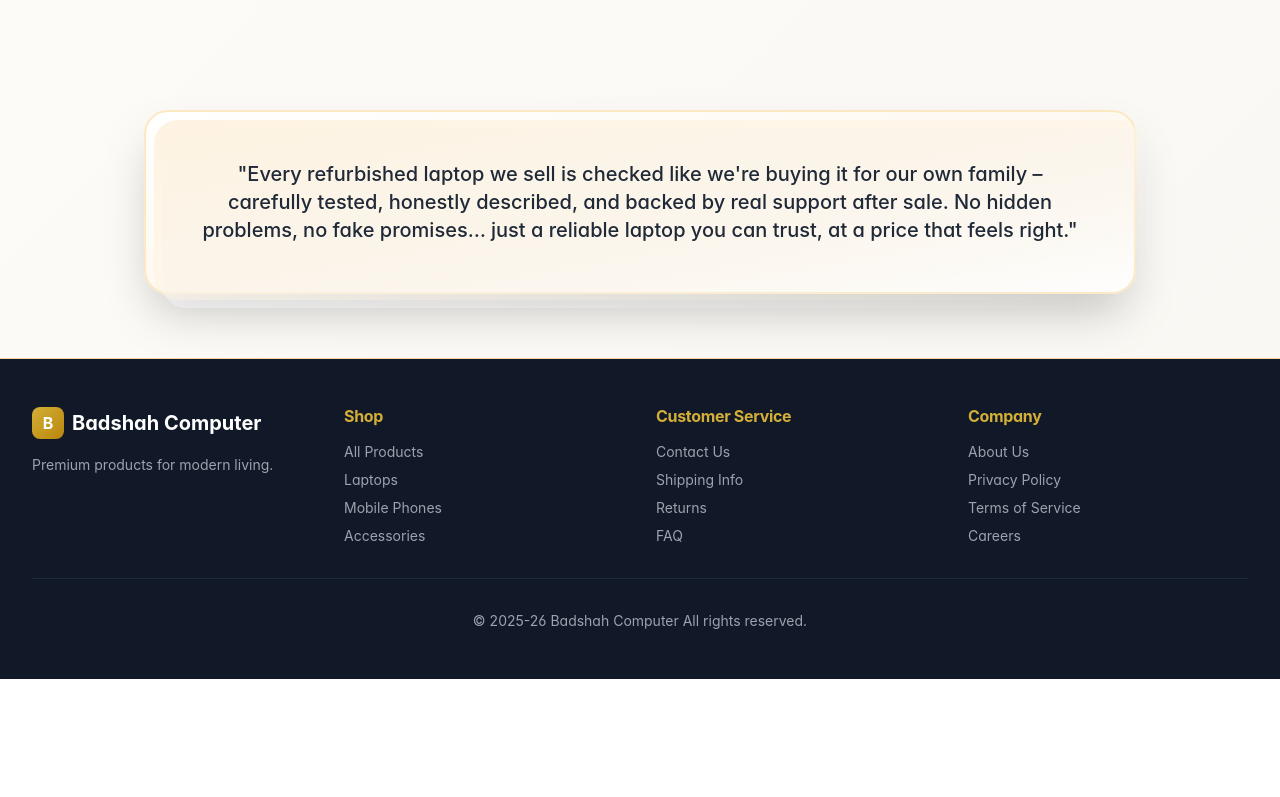
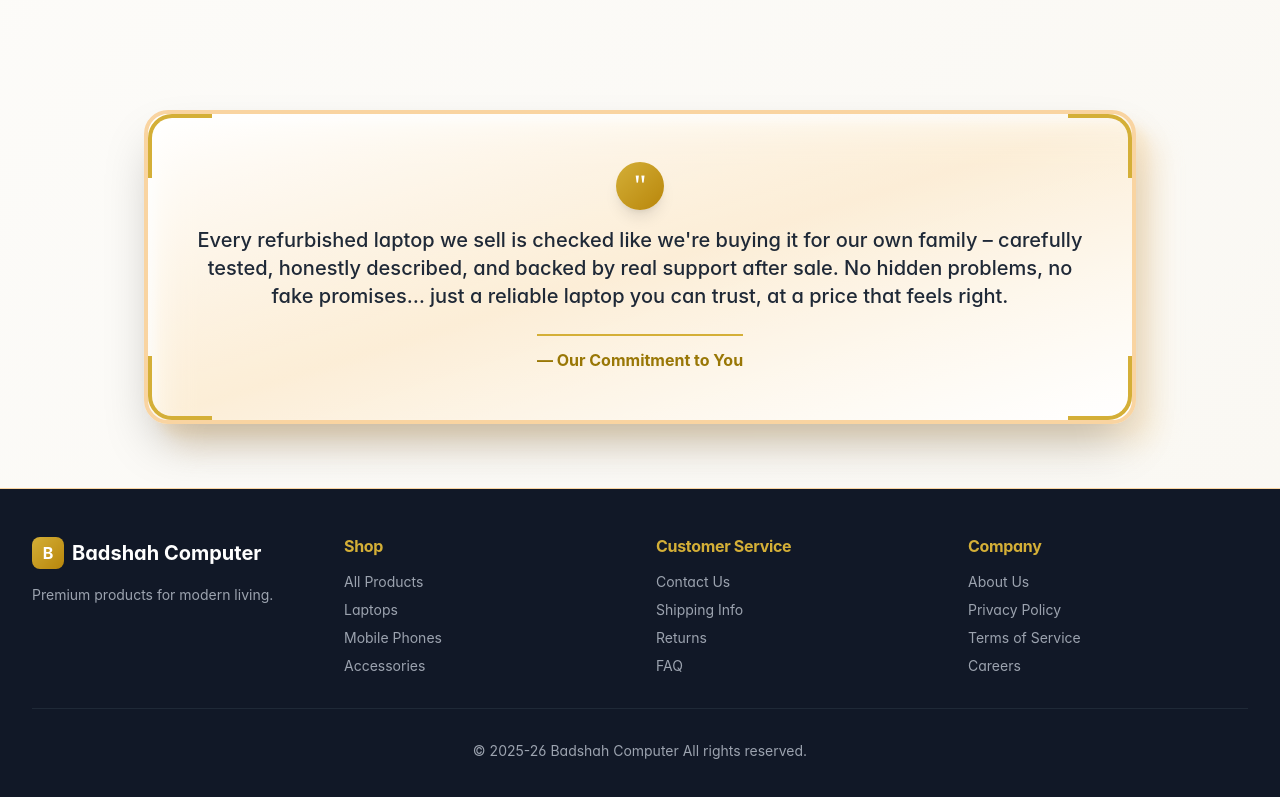
Before and after one commit to pkraaz824-HIREGO/Qumrul-, a React (Vite) app: page / in a window 1280 px wide. Shown: the part 2337-3134 px from the top of the page. Before the commit the page ends 3016 px from the top, so only its background shows below. Built offline with nearby package versions, Linux system fonts and the light colour scheme.

Commit message:
Resize trust message box to medium size

```diff
--- a/src/pages/HomePage.jsx
+++ b/src/pages/HomePage.jsx
@@ -80,16 +80,40 @@ export function HomePage() {
         </div>
       </section>
 
-     {/* Trust Message Section - 3D Box */}
+     {/* Trust Message Section - Premium 3D Box */}
       <section className="max-w-5xl mx-auto px-4 py-12 md:py-16">
-        <div className="bg-gradient-to-br from-white via-gold-50 to-white rounded-3xl p-8 md:p-12 shadow-2xl border-2 border-gold-200 transform hover:scale-105 transition-all duration-300 relative">
-          {/* 3D Effect Layers */}
-          <div className="absolute inset-0 bg-gradient-to-br from-gold-100 to-transparent rounded-3xl transform translate-x-2 translate-y-2 -z-10"></div>
-          <div className="absolute inset-0 bg-gradient-to-br from-gray-100 to-transparent rounded-3xl transform translate-x-4 translate-y-4 -z-20"></div>
+        <div className="relative">
+          {/* 3D Shadow Layers */}
+          <div className="absolute inset-0 bg-gradient-to-br from-gold-200 to-gold-100 rounded-3xl transform translate-x-3 translate-y-3 blur-sm opacity-60"></div>
+          <div className="absolute inset-0 bg-gradient-to-br from-gold-300 to-gold-200 rounded-3xl transform translate-x-6 translate-y-6 blur-md opacity-40"></div>
 
-          <p className="text-lg md:text-xl text-gray-800 leading-relaxed text-center font-medium">
-            "Every refurbished laptop we sell is checked like we're buying it for our own family – carefully tested, honestly described, and backed by real support after sale. No hidden problems, no fake promises… just a reliable laptop you can trust, at a price that feels right."
-          </p>
+          {/* Main Card */}
+          <div className="relative bg-gradient-to-br from-white via-gold-50/30 to-white rounded-3xl p-8 md:p-12 shadow-2xl border-4 border-gold-300 hover:border-gold-400 transform hover:-translate-y-2 transition-all duration-500">
+            {/* Decorative Corner Accents */}
+            <div className="absolute top-0 left-0 w-16 h-16 border-t-4 border-l-4 border-gold-500 rounded-tl-3xl"></div>
+            <div className="absolute top-0 right-0 w-16 h-16 border-t-4 border-r-4 border-gold-500 rounded-tr-3xl"></div>
+            <div className="absolute bottom-0 left-0 w-16 h-16 border-b-4 border-l-4 border-gold-500 rounded-bl-3xl"></div>
+            <div className="absolute bottom-0 right-0 w-16 h-16 border-b-4 border-r-4 border-gold-500 rounded-br-3xl"></div>
+
+            {/* Quote Icon */}
+            <div className="flex justify-center mb-4">
+              <div className="w-12 h-12 bg-gradient-to-br from-gold-500 to-gold-600 rounded-full flex items-center justify-center shadow-lg">
+                <span className="text-white text-3xl font-serif">"</span>
+              </div>
+            </div>
+
+            {/* Message Text */}
+            <p className="text-lg md:text-xl text-gray-800 leading-relaxed text-center font-medium mb-6">
+              Every refurbished laptop we sell is checked like we're buying it for our own family – carefully tested, honestly described, and backed by real support after sale. No hidden problems, no fake promises… just a reliable laptop you can trust, at a price that feels right.
+            </p>
+
+            {/* Signature Line */}
+            <div className="flex justify-center">
+              <div className="border-t-2 border-gold-500 pt-3">
+                <p className="text-gold-700 font-bold text-base">— Our Commitment to You</p>
+              </div>
+            </div>
+          </div>
         </div>
       </section>
     </div>
```
